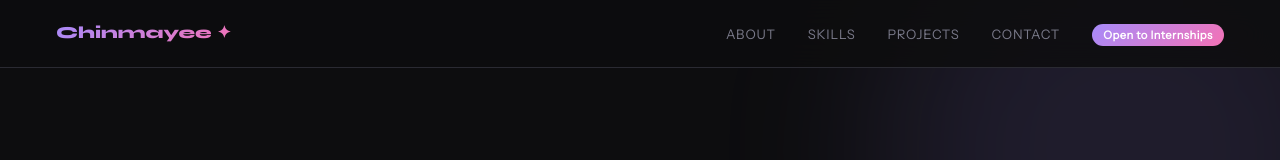
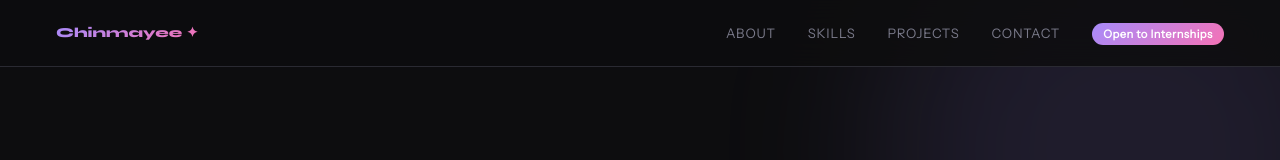
Before and after one commit to nnschinmayee07/Portfolio, a Next.js app: page / in a window 1280 px wide. Shown: the top 160 px of the page. Built offline with nearby package versions, Linux system fonts and the light colour scheme.

Commit message:
shrink nav logo size

```diff
--- a/app/globals.css
+++ b/app/globals.css
@@ -40,7 +40,7 @@ nav {
   border-bottom: 1px solid var(--line);
 }
 .nav-logo {
-  font-family: 'Syne', sans-serif; font-weight: 800; font-size: 1.05rem;
+  font-family: 'Syne', sans-serif; font-weight: 800; font-size: 0.85rem;
   background: linear-gradient(135deg, var(--accent), var(--accent2));
   -webkit-background-clip: text; background-clip: text; -webkit-text-fill-color: transparent;
 }
```
